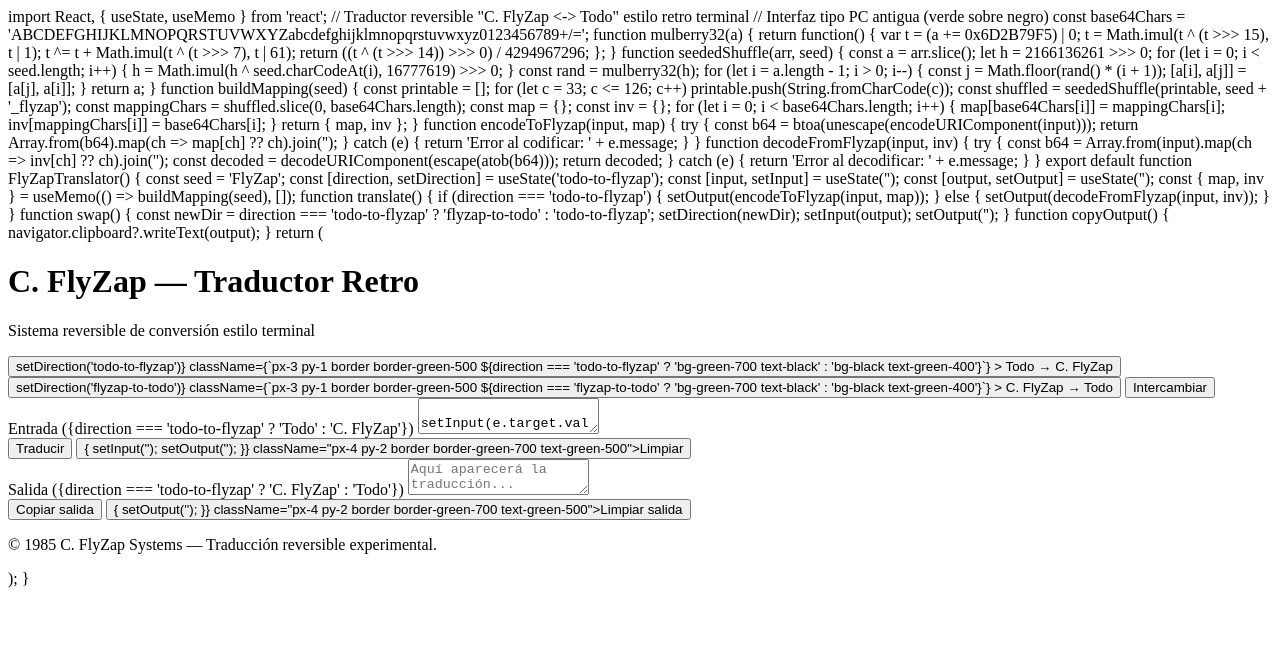
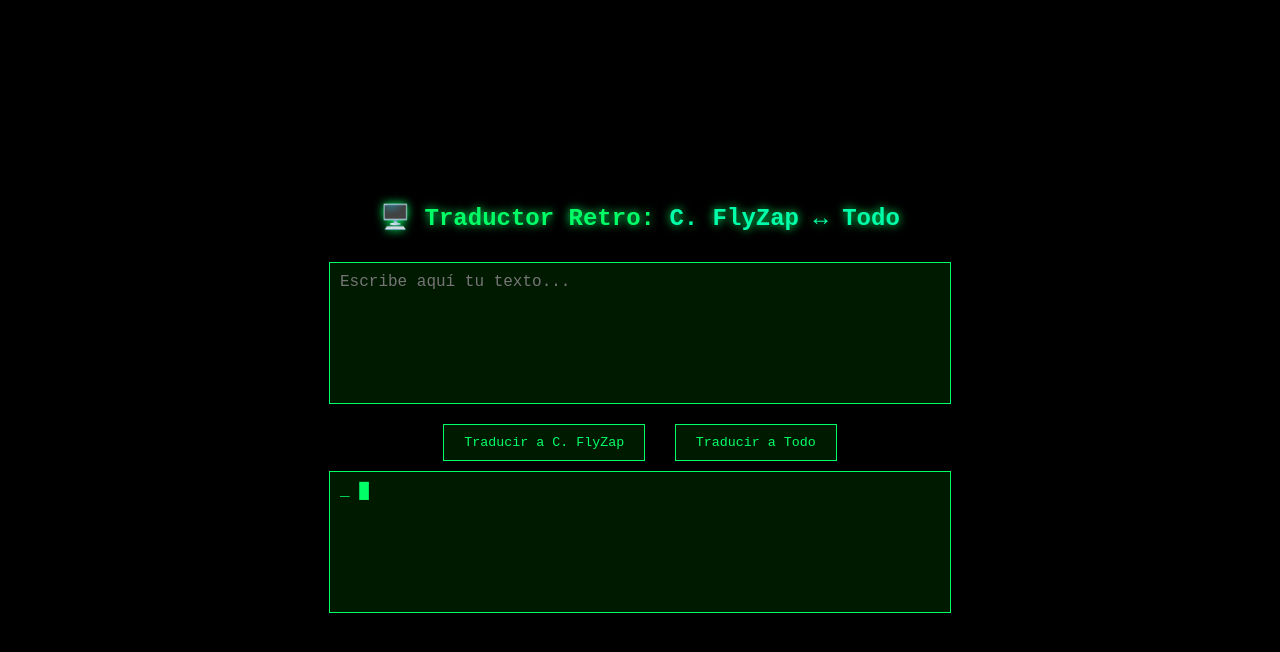
Before and after one commit to H4xf3t/encriptado, a plain HTML site: page index.html in a window 1280 px wide. Drawn offline with Linux system fonts and the light colour scheme.

Commit message:
Update index.html

```diff
--- a/index.html
+++ b/index.html
@@ -1,153 +1,135 @@
-import React, { useState, useMemo } from 'react';
-
-// Traductor reversible "C. FlyZap <-> Todo" estilo retro terminal
-// Interfaz tipo PC antigua (verde sobre negro)
-
-const base64Chars = 'ABCDEFGHIJKLMNOPQRSTUVWXYZabcdefghijklmnopqrstuvwxyz0123456789+/=';
-
-function mulberry32(a) {
-  return function() {
-    var t = (a += 0x6D2B79F5) | 0;
-    t = Math.imul(t ^ (t >>> 15), t | 1);
-    t ^= t + Math.imul(t ^ (t >>> 7), t | 61);
-    return ((t ^ (t >>> 14)) >>> 0) / 4294967296;
-  };
+<!DOCTYPE html>
+<html lang="es">
+<head>
+<meta charset="UTF-8">
+<meta name="viewport" content="width=device-width, initial-scale=1.0">
+<title>C. FlyZap ↔ Todo</title>
+<style>
+  body {
+    background-color: #000;
+    color: #00ff66;
+    font-family: 'Courier New', monospace;
+    display: flex;
+    flex-direction: column;
+    align-items: center;
+    justify-content: center;
+    height: 100vh;
+    margin: 0;
   }
 
-function seededShuffle(arr, seed) {
-  const a = arr.slice();
-  let h = 2166136261 >>> 0;
-  for (let i = 0; i < seed.length; i++) {
-    h = Math.imul(h ^ seed.charCodeAt(i), 16777619) >>> 0;
-  }
-  const rand = mulberry32(h);
-  for (let i = a.length - 1; i > 0; i--) {
-    const j = Math.floor(rand() * (i + 1));
-    [a[i], a[j]] = [a[j], a[i]];
-  }
-  return a;
+  h1 {
+    font-size: 1.5rem;
+    text-shadow: 0 0 10px #00ff66;
+    margin-bottom: 20px;
   }
 
-function buildMapping(seed) {
-  const printable = [];
-  for (let c = 33; c <= 126; c++) printable.push(String.fromCharCode(c));
-  const shuffled = seededShuffle(printable, seed + '_flyzap');
-  const mappingChars = shuffled.slice(0, base64Chars.length);
-  const map = {};
-  const inv = {};
-  for (let i = 0; i < base64Chars.length; i++) {
-    map[base64Chars[i]] = mappingChars[i];
-    inv[mappingChars[i]] = base64Chars[i];
-  }
-  return { map, inv };
+  textarea {
+    width: 80%;
+    max-width: 600px;
+    height: 120px;
+    background-color: #001a00;
+    color: #00ff66;
+    border: 1px solid #00ff66;
+    padding: 10px;
+    margin: 10px 0;
+    resize: none;
+    outline: none;
+    font-family: 'Courier New', monospace;
+    font-size: 1rem;
   }
 
-function encodeToFlyzap(input, map) {
-  try {
-    const b64 = btoa(unescape(encodeURIComponent(input)));
-    return Array.from(b64).map(ch => map[ch] ?? ch).join('');
-  } catch (e) {
-    return 'Error al codificar: ' + e.message;
-  }
+  button {
+    background-color: #001a00;
+    border: 1px solid #00ff66;
+    color: #00ff66;
+    padding: 10px 20px;
+    margin: 10px;
+    cursor: pointer;
+    font-family: 'Courier New', monospace;
+    transition: 0.2s;
   }
 
-function decodeFromFlyzap(input, inv) {
-  try {
-    const b64 = Array.from(input).map(ch => inv[ch] ?? ch).join('');
-    const decoded = decodeURIComponent(escape(atob(b64)));
-    return decoded;
-  } catch (e) {
-    return 'Error al decodificar: ' + e.message;
-  }
+  button:hover {
+    background-color: #00ff66;
+    color: #000;
   }
 
-export default function FlyZapTranslator() {
-  const seed = 'FlyZap';
-  const [direction, setDirection] = useState('todo-to-flyzap');
-  const [input, setInput] = useState('');
-  const [output, setOutput] = useState('');
-
-  const { map, inv } = useMemo(() => buildMapping(seed), []);
-
-  function translate() {
-    if (direction === 'todo-to-flyzap') {
-      setOutput(encodeToFlyzap(input, map));
-    } else {
-      setOutput(decodeFromFlyzap(input, inv));
-    }
+  .output {
+    width: 80%;
+    max-width: 600px;
+    background-color: #001a00;
+    border: 1px solid #00ff66;
+    padding: 10px;
+    min-height: 120px;
+    color: #00ff66;
+    white-space: pre-wrap;
+    overflow-wrap: break-word;
   }
 
-  function swap() {
-    const newDir = direction === 'todo-to-flyzap' ? 'flyzap-to-todo' : 'todo-to-flyzap';
-    setDirection(newDir);
-    setInput(output);
-    setOutput('');
+  .blink {
+    animation: blink 1s infinite;
   }
 
-  function copyOutput() {
-    navigator.clipboard?.writeText(output);
+  @keyframes blink {
+    50% { opacity: 0; }
+  }
+</style>
+</head>
+<body>
+  <h1>🖥️ Traductor Retro: <span style="color:#00ffaa;">C. FlyZap ↔ Todo</span></h1>
+  <textarea id="input" placeholder="Escribe aquí tu texto..."></textarea>
+  <div>
+    <button onclick="toFlyZap()">Traducir a C. FlyZap</button>
+    <button onclick="toNormal()">Traducir a Todo</button>
+  </div>
+  <div class="output" id="output">_ <span class="blink">█</span></div>
+
+<script>
+  // Carácteres posibles
+  const charset = 'ABCDEFGHIJKLMNOPQRSTUVWXYZabcdefghijklmnopqrstuvwxyz0123456789!@#$%^&*()_+-=[]{};:\'",.<>?/\\|`~';
+
+  // Usa un mapeo fijo reproducible
+  const map = {};
+  const reverseMap = {};
+  (() => {
+    let shuffled = charset.split('').sort(() => 0.5 - Math.random());
+    charset.split('').forEach((ch, i) => {
+      map[ch] = shuffled[i];
+      reverseMap[shuffled[i]] = ch;
+    });
+  })();
+
+  function toFlyZap() {
+    const text = document.getElementById('input').value;
+    let encoded = '';
+    for (let ch of text) {
+      encoded += map[ch] || ch;
+    }
+    showOutput(encoded);
   }
 
-  return (
-    <div className="min-h-screen bg-black text-green-500 font-mono p-8">
-      <div className="max-w-4xl mx-auto border-2 border-green-500 rounded-xl p-6 shadow-lg shadow-green-800 animate-pulse-slow">
-        <header className="mb-4">
-          <h1 className="text-2xl mb-1 tracking-wider">C. FlyZap — Traductor Retro</h1>
-          <p className="text-green-400 text-sm">Sistema reversible de conversión estilo terminal</p>
-        </header>
+  function toNormal() {
+    const text = document.getElementById('input').value;
+    let decoded = '';
+    for (let ch of text) {
+      decoded += reverseMap[ch] || ch;
+    }
+    showOutput(decoded);
+  }
 
-        <div className="flex gap-3 mb-4">
-          <button
-            onClick={() => setDirection('todo-to-flyzap')}
-            className={`px-3 py-1 border border-green-500 ${direction === 'todo-to-flyzap' ? 'bg-green-700 text-black' : 'bg-black text-green-400'}`}
-          >
-            Todo → C. FlyZap
-          </button>
-          <button
-            onClick={() => setDirection('flyzap-to-todo')}
-            className={`px-3 py-1 border border-green-500 ${direction === 'flyzap-to-todo' ? 'bg-green-700 text-black' : 'bg-black text-green-400'}`}
-          >
-            C. FlyZap → Todo
-          </button>
-          <button onClick={swap} className="ml-auto px-3 py-1 border border-green-400 text-green-400">Intercambiar</button>
-        </div>
-
-        <div className="grid md:grid-cols-2 gap-4">
-          <div>
-            <label className="block text-green-300 text-sm mb-1">Entrada ({direction === 'todo-to-flyzap' ? 'Todo' : 'C. FlyZap'})</label>
-            <textarea
-              value={input}
-              onChange={e => setInput(e.target.value)}
-              rows={8}
-              className="w-full p-3 bg-black border border-green-700 text-green-400 focus:outline-none focus:border-green-500"
-              placeholder={direction === 'todo-to-flyzap' ? 'Escribe texto normal aquí...' : 'Pega texto C. FlyZap aquí...'}
-            ></textarea>
-            <div className="flex gap-2 mt-2">
-              <button onClick={translate} className="px-4 py-2 border border-green-500 text-green-400">Traducir</button>
-              <button onClick={() => { setInput(''); setOutput(''); }} className="px-4 py-2 border border-green-700 text-green-500">Limpiar</button>
-            </div>
-          </div>
-
-          <div>
-            <label className="block text-green-300 text-sm mb-1">Salida ({direction === 'todo-to-flyzap' ? 'C. FlyZap' : 'Todo'})</label>
-            <textarea
-              value={output}
-              readOnly
-              rows={8}
-              className="w-full p-3 bg-black border border-green-700 text-green-400 font-mono animate-blink"
-              placeholder="Aquí aparecerá la traducción..."
-            ></textarea>
-            <div className="flex gap-2 mt-2">
-              <button onClick={copyOutput} className="px-4 py-2 border border-green-500 text-green-400">Copiar salida</button>
-              <button onClick={() => { setOutput(''); }} className="px-4 py-2 border border-green-700 text-green-500">Limpiar salida</button>
-            </div>
-          </div>
-        </div>
-
-        <footer className="text-green-600 text-xs mt-4 border-t border-green-700 pt-2">
-          <p>© 1985 C. FlyZap Systems — Traducción reversible experimental.</p>
-        </footer>
-      </div>
-    </div>
-  );
+  function showOutput(text) {
+    const output = document.getElementById('output');
+    output.innerHTML = '';
+    let i = 0;
+    const interval = setInterval(() => {
+      output.textContent += text[i];
+      i++;
+      if (i >= text.length) {
+        clearInterval(interval);
+        output.innerHTML += ' <span class="blink">█</span>';
       }
+    }, 5);
+  }
+</script>
+</body>
+</html>
```
Lines whose indentation alone changed are shown as unchanged.
